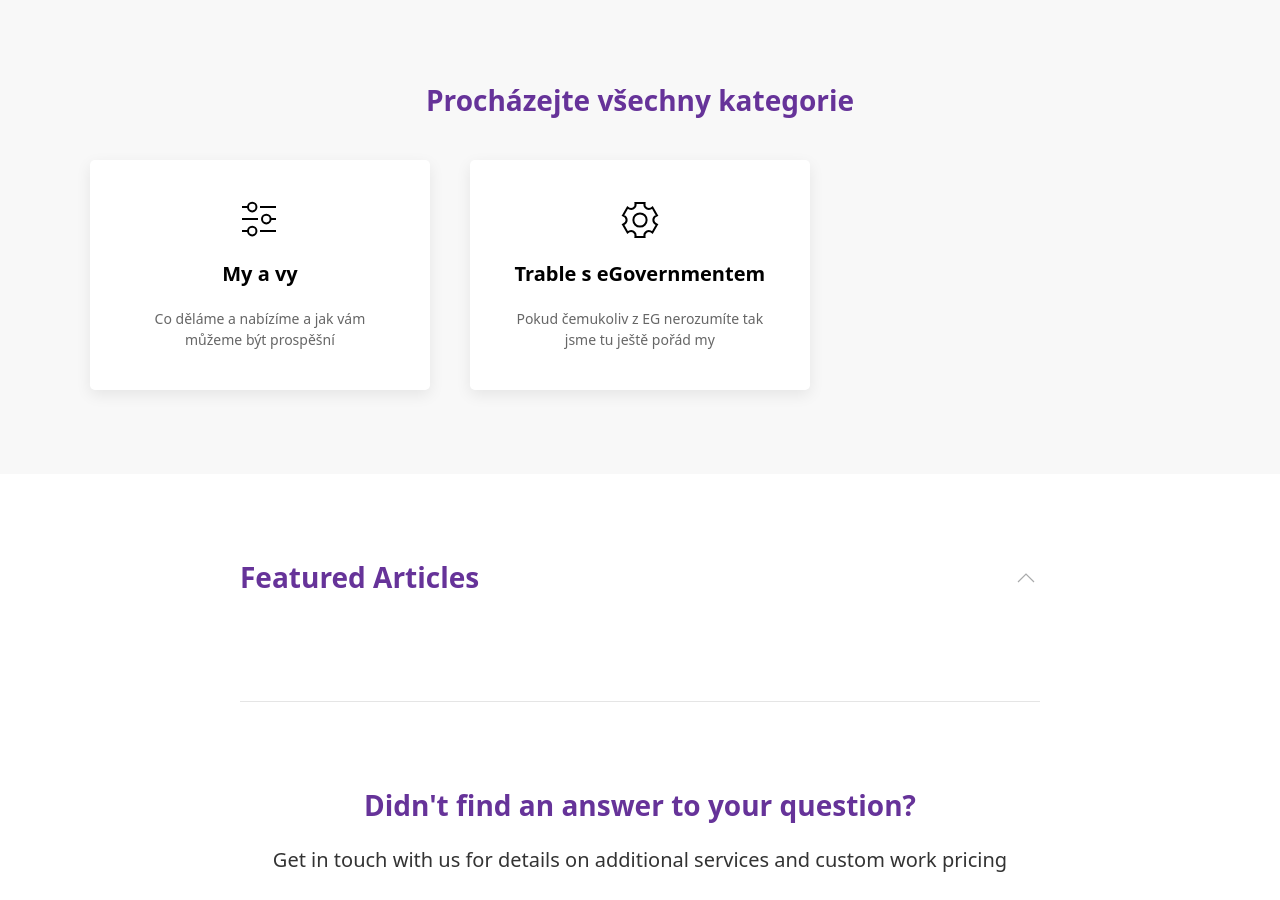
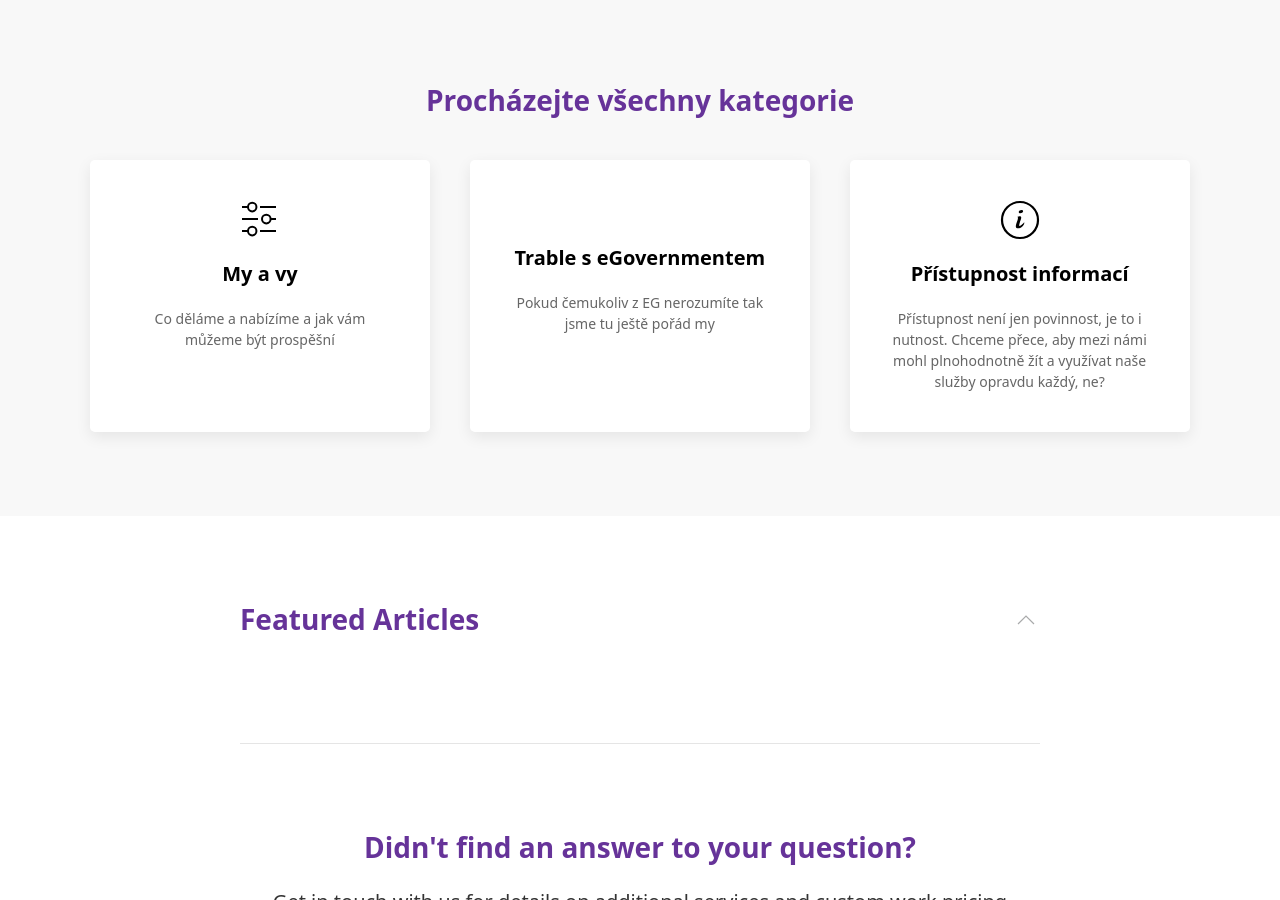
Before and after one commit to egdilna/poradna, a Jekyll site: the page built from index.md, in a window 1280 px wide and 900 px high, scrolled down 575 px. Built offline with Jekyll 4.4.1, drawn with Linux system fonts in a browser that asks for light colours.

Commit message:
přeposláno od katkavitkova

```diff
--- a/_data/navigation_categories.yml
+++ b/_data/navigation_categories.yml
@@ -9,4 +9,8 @@
 
     - title: Trable s eGovernmentem
       desc: Pokud čemukoliv z EG nerozumíte tak jsme tu ještě pořád my
-      icon: cog
+      icon: tool
+
+    - title: Přístupnost informací
+      desc: Přístupnost není jen povinnost, je to i nutnost. Chceme přece, aby mezi námi mohl plnohodnotně žít a využívat naše služby opravdu každý, ne?
+      icon: info
```
Also changed, not shown: _posts/2023-04-10-co-pro-vas-muzeme-udelat.md (+1 -0 lines), _posts/2023-04-30-kde-najit-zaklady-pristupnosti.md (added, +30 -0 lines).
